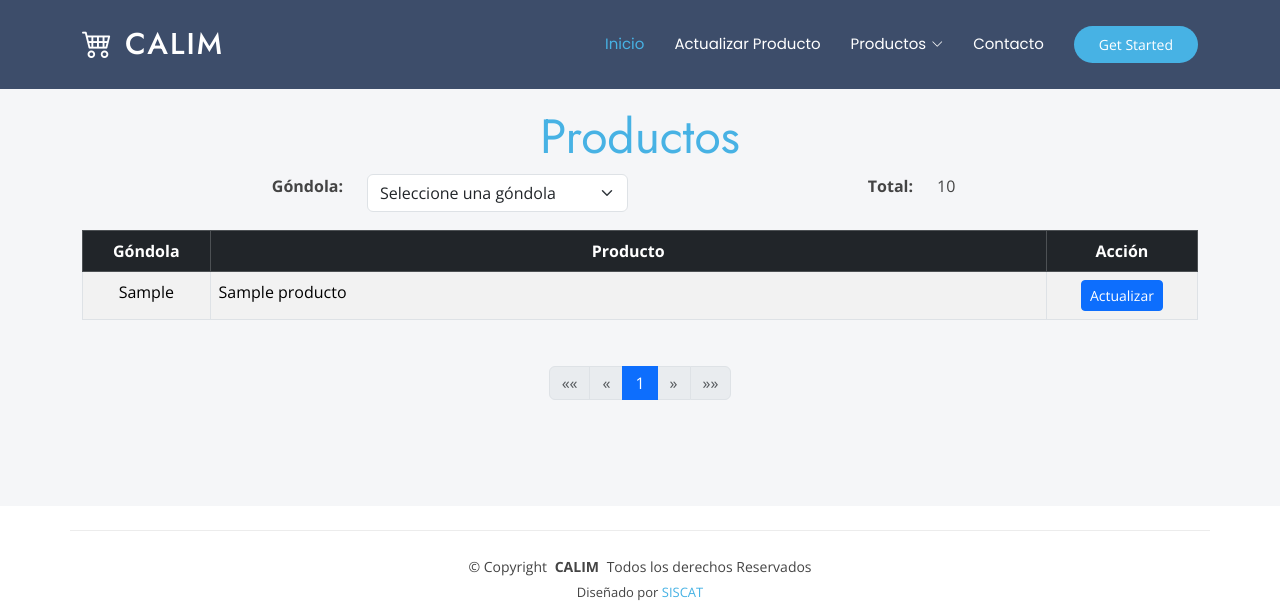
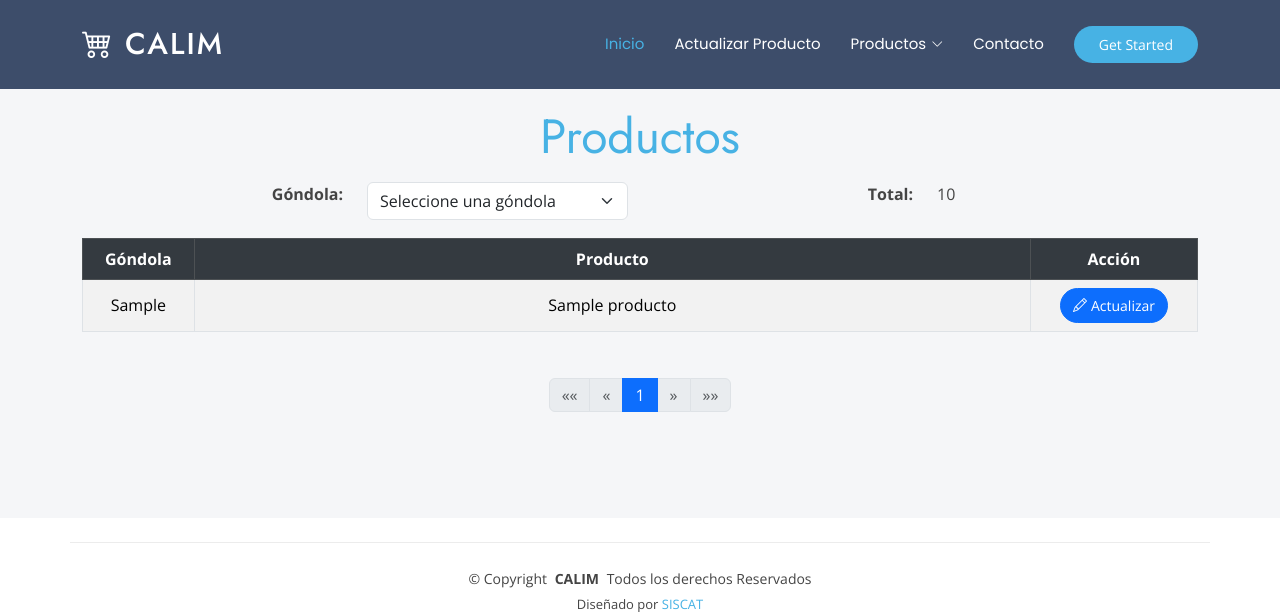
Before and after one commit to ecatunta/djang-calim, a Django app: template appcalim/templates/productos_upd.html in a window 1280 px wide. Shown: the top 612 px of the page. Run offline with Django 3.2, Linux system fonts and the light colour scheme; the template is opened without the code that fills it: most values are stand-ins (such as "Sample title", 1, 10 or a date in 2020); some libraries are stand-ins or nearby versions.

Commit message:
actualizacion de productos

```diff
--- a/appcalim/templates/productos_table.html
+++ b/appcalim/templates/productos_table.html
@@ -1,4 +1,4 @@
-<div class="table-responsive">
+<!--<div class="table-responsive">
     <table class="table table-bordered table-striped table-hover">
         <thead class="table-dark text-center">
             <tr>
@@ -25,4 +25,36 @@
             {% endfor %}
         </tbody>
     </table>
+</div>-->
+
+
+<div class="table-responsive">
+    <table class="table table-bordered table-striped table-hover align-middle">
+        <thead class="table-dark text-center">
+            <tr>
+                <th>Góndola</th>
+                <th class="w-75">Producto</th>
+                <th>Acción</th>
+            </tr>
+        </thead>
+        <tbody>
+            {% for producto in productos %}
+            <tr>
+                <td class="text-center">{{ producto.producto_gondola }}</td>
+                <td data-producto="{{ producto.producto_nombre }}"
+                    data-subcategoria="{{ producto.subcategoria.subcategoria_nombre }}"
+                    data-categoria="{{ producto.subcategoria.categoria.categoria_nombre }}"
+                    data-producto-id="{{ producto.producto_id }}"
+                    data-gondola="{{ producto.producto_gondola }}">
+                    {{ producto.producto_nombre }}
+                </td>
+                <td class="text-center">
+                    <button class="btn btn-sm btn-icon btn-primary actualiza_producto" title="Actualizar producto">
+                        <i class="bi bi-pencil"></i> Actualizar
+                    </button>
+                </td>
+            </tr>
+            {% endfor %}
+        </tbody>
+    </table>
 </div>
--- a/appcalim/templates/productos_upd.html
+++ b/appcalim/templates/productos_upd.html
@@ -58,7 +58,7 @@ Actualizar producto
 <section id="pricing" class="pricing section light-background">
     <div class="container mt-5" style="margin-top: 50px;">
         {% csrf_token %}
-        <div class="row mb-2">
+        <div class="row mb-3">
             <div class="col-12 text-center">
                 <h4>Productos</h4>
             </div>
--- a/static/css/producto.css
+++ b/static/css/producto.css
@@ -84,22 +84,6 @@ input.form-control:focus {
     bottom: -100px; /* Desliza hacia abajo para ocultarse */
 }
 
-/* Resaltar fila con un borde animado */
-/*
-.highlight-row {
-    border: 2px solid #28a745;
-    transition: border-color 0.5s ease;
-}
-
-.highlight-row-animate {
-    animation: flashHighlight 10s forwards;
-}
-
-@keyframes flashHighlight {
-    0% { border-color: #28a745; }
-    100% { border-color: transparent; }
-}*/
-
 
 /* Clase para resaltar las celdas con un color de fondo */
 .highlight-cell {
@@ -112,3 +96,74 @@ input.form-control:focus {
     background-color: transparent !important; /* Fondo original */
     transition: background-color 2s ease; /* Transición suave al restaurar */
 }
+
+
+
+/* Estilo para la tabla */
+.table {
+    border-collapse: collapse;
+}
+
+.table th, .table td {
+    vertical-align: middle; /* Alineación vertical */
+    text-align: center; /* Alineación horizontal */
+}
+
+.table th {
+    background-color: #343a40; /* Encabezado oscuro */
+    color: #fff;
+    font-weight: bold;
+}
+
+.table-striped tbody tr:nth-of-type(odd) {
+    background-color: #f8f9fa; /* Color alterno para las filas */
+}
+
+.table-hover tbody tr:hover {
+    background-color: #e9ecef; /* Cambio de color al pasar el mouse */
+}
+
+/* Botón de acción */
+.btn-icon {
+    display: inline-flex;
+    align-items: center;
+    justify-content: center;
+    padding: 6px 12px;
+    border-radius: 50px;
+    transition: background-color 0.3s ease;
+}
+
+.btn-icon i {
+    margin-right: 4px; /* Espaciado entre el icono y el texto (si hay texto) */
+}
+
+.btn-icon:hover {
+    background-color: #0056b3;
+    color: #fff;
+}
+
+.tooltip-btn {
+    position: relative;
+}
+
+/* Tooltip */
+.tooltip-btn:hover::after {
+    content: attr(title);
+    position: absolute;
+    top: -30px;
+    left: 50%;
+    transform: translateX(-50%);
+    background-color: rgba(0, 0, 0, 0.75);
+    color: #fff;
+    padding: 4px 8px;
+    border-radius: 4px;
+    font-size: 12px;
+    white-space: nowrap;
+    z-index: 100;
+}
+
+/* Mejorar el feedback visual */
+.btn:focus, .btn:active {
+    outline: none;
+    box-shadow: 0 0 8px rgba(0, 123, 255, 0.5);
+}
```
